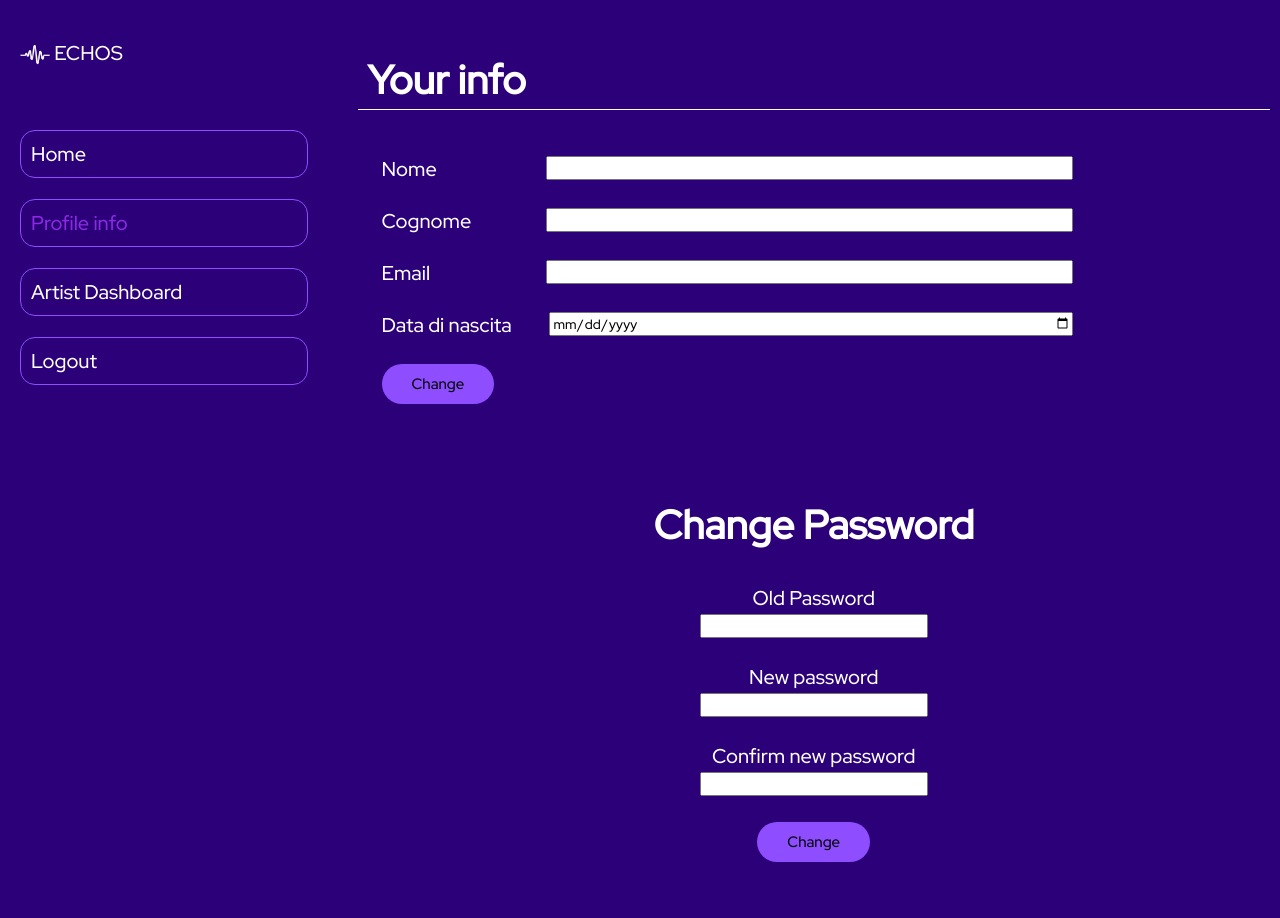
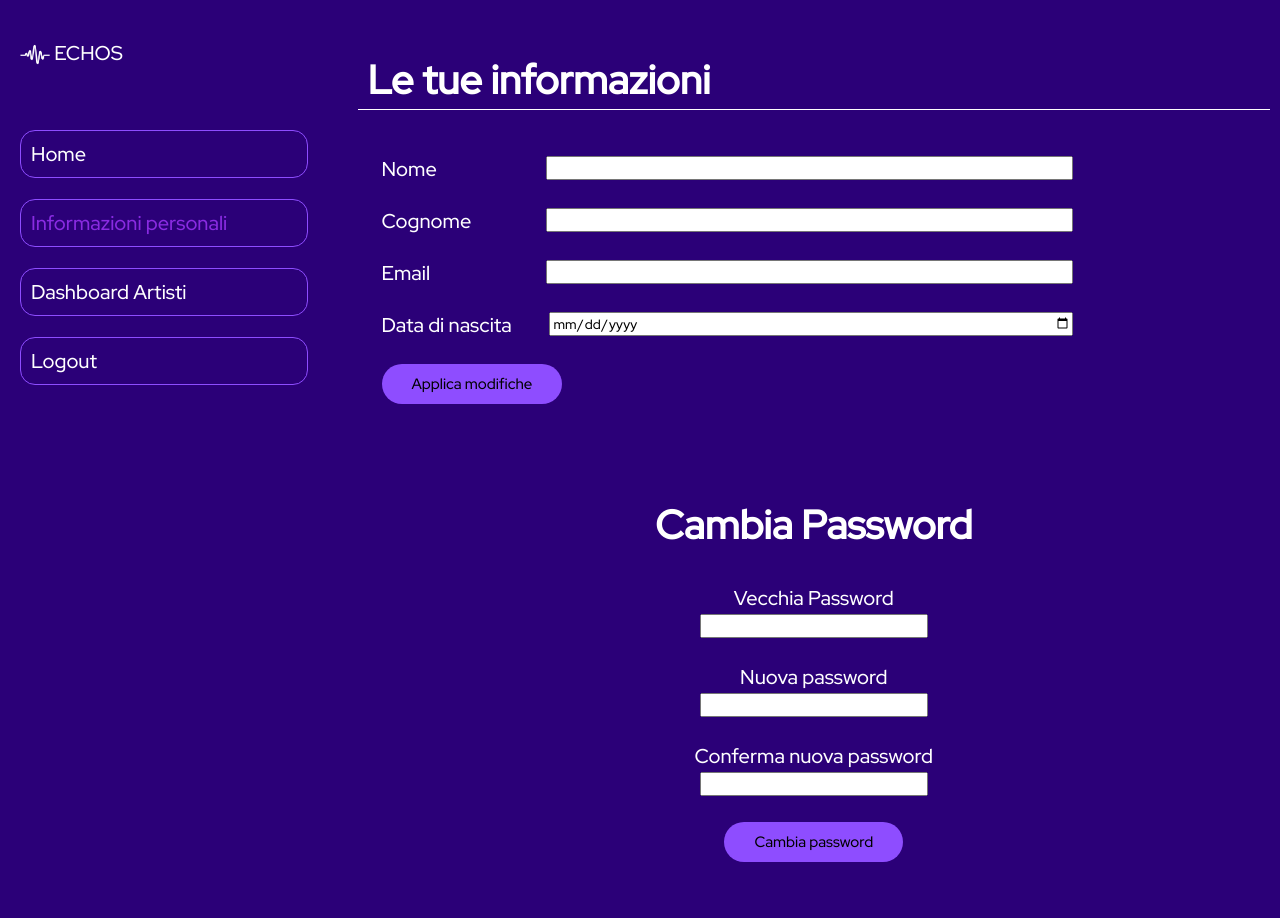
Before and after one commit to JeremyFamengo/ProgettoBD, a Flask app: page /profileinfo in a window 1280 px wide. Run offline with Flask 2, Linux system fonts and the light colour scheme; the visitor is signed in with stand-in values (Sample User, id 1); data comes from the database, SQL or seed files in the repository; some libraries are stand-ins or nearby versions.

Commit message:
FIX small things

```diff
--- a/main.py
+++ b/main.py
@@ -88,9 +88,9 @@
     cf = StringField("CF*", validators=[DataRequired()])
     email = StringField("Email*", validators=[DataRequired()])
     psw = PasswordField("Password*", validators=[DataRequired(), EqualTo('psw2', message='Passwords do not match'), Length(min=8)])
-    psw2 = PasswordField("Confirm Password*", validators=[DataRequired(), Length(min=8)])
+    psw2 = PasswordField("Conferma Password*", validators=[DataRequired(), Length(min=8)])
     data_di_nascita = DateField("Data di nascita")
-    submit = SubmitField("Register")
+    submit = SubmitField("Registrati")
 
 
 class ModifyInfo(FlaskForm):
@@ -98,13 +98,13 @@
     cognome = StringField("Cognome")
     email = StringField("Email")
     data_di_nascita = DateField("Data di nascita")
-    submit = SubmitField("Change")
+    submit = SubmitField("Applica modifiche")
 
 class ModifyPsw(FlaskForm):
-    old_psw = PasswordField("Old Password", validators=[DataRequired()])
-    psw = PasswordField("New password", validators=[DataRequired(), EqualTo('psw2', message='Passwords do not match'), Length(min=8)])
-    psw2 = PasswordField("Confirm new password", validators=[DataRequired(), Length(min=8)])
-    submit = SubmitField("Change")
+    old_psw = PasswordField("Vecchia Password", validators=[DataRequired()])
+    psw = PasswordField("Nuova password", validators=[DataRequired(), EqualTo('psw2', message='Passwords do not match'), Length(min=8)])
+    psw2 = PasswordField("Conferma nuova password", validators=[DataRequired(), Length(min=8)])
+    submit = SubmitField("Cambia password")
 
 class ArtistForm(FlaskForm):
     nome_arte = StringField("Your stage name", validators=[DataRequired()])
--- a/templates/artist.html
+++ b/templates/artist.html
@@ -12,9 +12,9 @@
 
     <a href="/" class="hidden-link"><p class="left-content-entry">Home</p></a>
     <br>
-    <a href="/profileinfo" class="hidden-link"><p class="left-content-entry">Profile info</p></a>
+    <a href="/profileinfo" class="hidden-link"><p class="left-content-entry">Informazioni personali</p></a>
     <br>
-    <p class="left-content-entry" style="color: blueviolet;">Artist Dashboard</p>
+    <p class="left-content-entry" style="color: blueviolet;">Dashboard Artisti</p>
     <br>
     <a href="/logout" class="hidden-link"><p class="left-content-entry">Logout</p></a>
 
--- a/templates/index.html
+++ b/templates/index.html
@@ -5,12 +5,13 @@
 {% block header %}{% endblock %}
 
 {% block content %}
+
 <div>
     <h1 style="text-align: center;"><img src="{{ url_for('static', filename='images/soundwave.png')}}" width="120px"> ECHOS</h1>
 </div>
 <div style="text-align: center;">
 
-    <a href=profile><button type="button" class="button">Profile</button></a>
+    <a href=profile><button type="button" class="button">Login</button></a>
     <br><br>
     <a href=info><button type="button" class="button">Info</button></a>
 
--- a/templates/profile.html
+++ b/templates/profile.html
@@ -4,7 +4,7 @@
 
 
 {% block header %}
-    <h2>Profile</h2>
+    <h2>Profilo</h2>
 {% endblock %}
 
 {% block footer %}
@@ -18,9 +18,9 @@
 {% block left_content %}
     <a href="/" class="hidden-link"><p class="left-content-entry">Home</p></a>
     <br>
-    <a href="/profileinfo" class="hidden-link"><p class="left-content-entry">Profile info</p></a>
+    <a href="/profileinfo" class="hidden-link"><p class="left-content-entry">Informazioni personali</p></a>
     <br>
-    <a href="/artist" class="hidden-link"><p class="left-content-entry">Artist Dashboard</p></a>
+    <a href="/artist" class="hidden-link"><p class="left-content-entry">Dashboard Artisti</p></a>
     <br>
     <a href="/logout" class="hidden-link"><p class="left-content-entry">Logout</p></a>
     <br>
--- a/templates/profileinfo.html
+++ b/templates/profileinfo.html
@@ -4,7 +4,7 @@
 
 {% block header %}
 
-<h2>Your info</h2>
+<h2>Le tue informazioni</h2>
 
 {% endblock %}
 
@@ -12,9 +12,9 @@
 
     <a href="/" class="hidden-link"><p class="left-content-entry">Home</p></a>
     <br>
-    <p class="left-content-entry" style="color: blueviolet;">Profile info</p>
+    <p class="left-content-entry" style="color: blueviolet;">Informazioni personali</p>
     <br>
-    <a href="/artist" class="hidden-link"><p class="left-content-entry">Artist Dashboard</p></a>
+    <a href="/artist" class="hidden-link"><p class="left-content-entry">Dashboard Artisti</p></a>
     <br>
     <a href="/logout" class="hidden-link"><p class="left-content-entry">Logout</p></a>
 
@@ -46,7 +46,7 @@
 
 <fieldset>
     <form>
-        <h2>Change Password</h2>
+        <h2>Cambia Password</h2>
         <p>
             {{ form2.old_psw.label }} <br>
             {{ form2.old_psw(size=30, class="form") }} <br><br>
```
Also changed, not shown: 1 other file.
